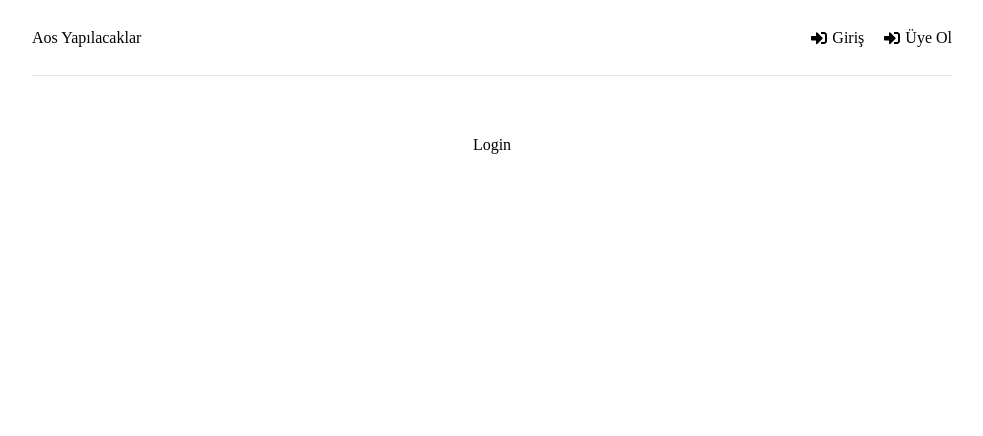
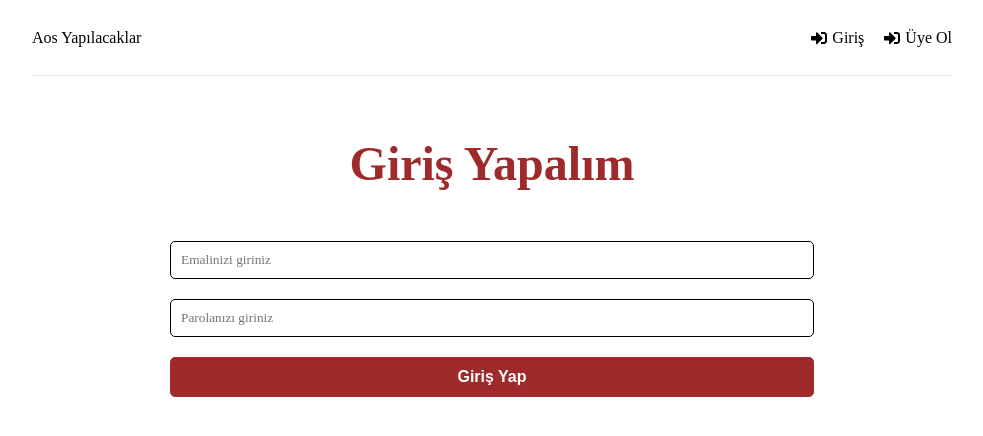
Before and after one commit to msuzun/react-redux-app, a React (Create React App) app: page /login in a window 1280 px wide. Shown: the top 436 px of the page, without its empty margins (148-1131 px from the left). Built offline with nearby package versions, Linux system fonts and the light colour scheme; a web font is replaced by a local one.

Commit message:
Login Sayfası oluşturuldu

```diff
--- a/src/pages/Login.js
+++ b/src/pages/Login.js
@@ -1,7 +1,46 @@
-import React from 'react'
+import {useState} from 'react'
 
 export default function Login() {
+  const [formData,setFormData] = useState({
+    email:'',
+    parola:''
+  })
+
+  const {email,parola} = formData;
+  const onChange = (e) =>{
+    setFormData((prevState)=>({
+      ...prevState,
+      [e.target.name]:e.target.value
+    }))
+  }
+
+  const onSubmit=(e)=>{
+    e.preventDefault();
+
+    console.log(formData);
+  }
   return (
-    <div>Login</div>
+    <div>
+      <section className='heading'>
+        <h1>
+          Giriş Yapalım
+        </h1>
+      </section>
+      <section className='form'>
+        <form onSubmit={onSubmit}>
+          <div className='form-group'>
+            <input type='email' className='form-control' id='email' name='email' value={email} placeholder='Emalinizi giriniz' onChange={onChange}/>
+          </div>
+          <div className='form-group'>
+            <input type='password' className='form-control' id='parola' name='parola' value={parola} placeholder='Parolanızı giriniz' onChange={onChange}/>
+          </div>
+          <div className='form-group'>
+            <button type='submit' className='btn btn-block'>
+              Giriş Yap
+            </button>
+          </div>
+        </form>
+      </section>
+    </div>
   )
 }
```
